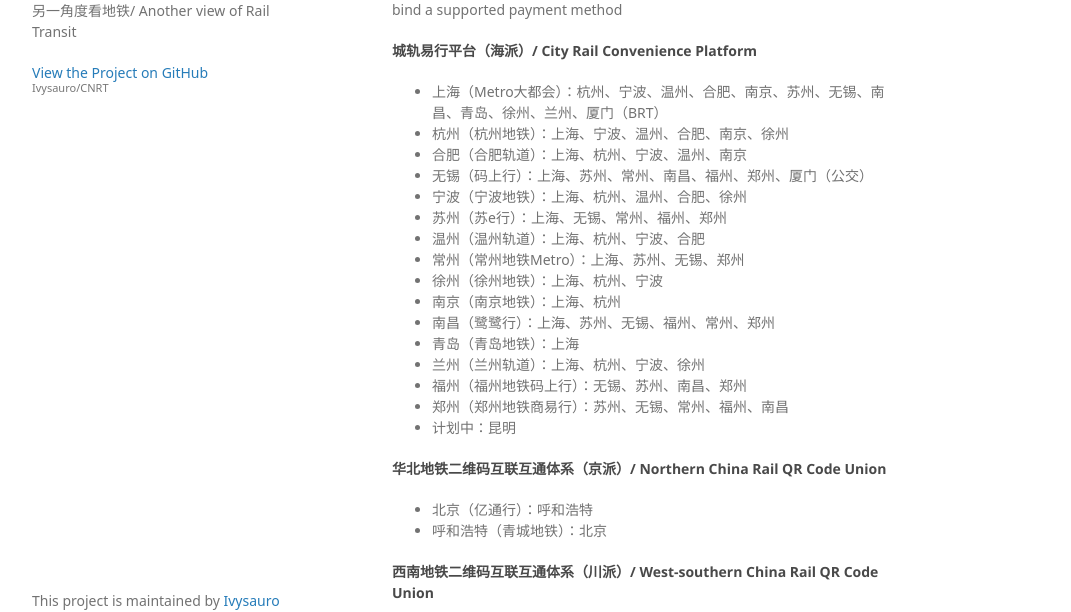
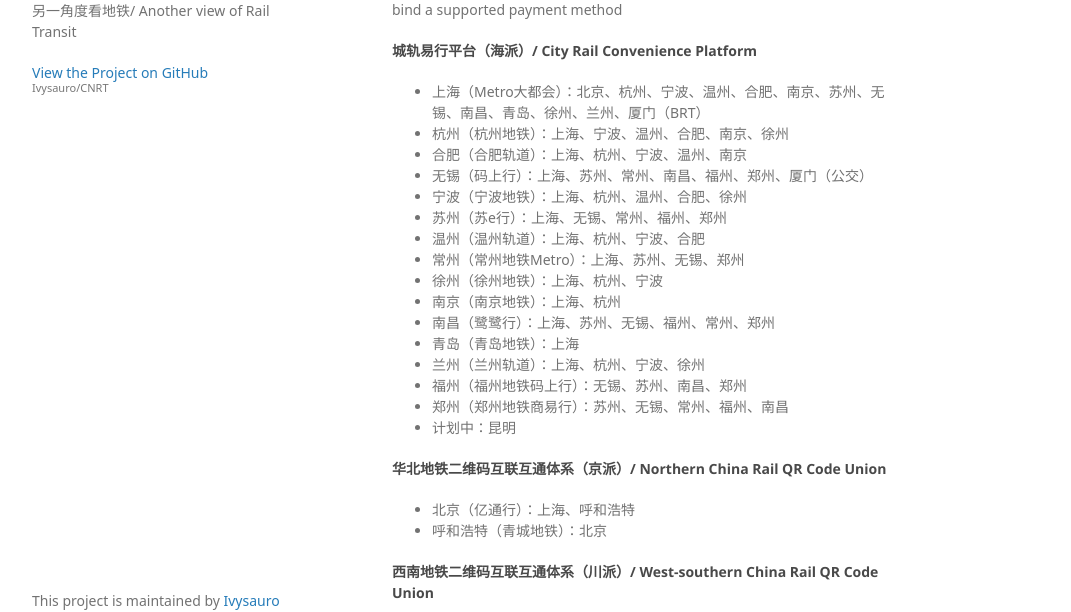
Before and after one commit to Ivysauro/CNRT, a Jekyll site: the page built from data/General Operations.md, in a window 1280 px wide and 900 px high, scrolled down 9134 px. Shown: the part 178-790 px from the top of the window, without its empty margins (178-1249 px from the left). Built offline with Jekyll 4.4.1, drawn with Linux system fonts in a browser that asks for light colours; some web fonts are replaced; our own code applies the rules of GitHub Pages for plain Markdown files; a script that is not in the unit is left out.

Commit message:
🍊更新北京、上海数据

```diff
--- a/data/General Operations.md
+++ b/data/General Operations.md
@@ -213,7 +213,7 @@
 
 #### 城轨易行平台（海派）/ City Rail Convenience Platform
 
-- 上海（Metro大都会）：杭州、宁波、温州、合肥、南京、苏州、无锡、南昌、青岛、徐州、兰州、厦门（BRT）
+- 上海（Metro大都会）：北京、杭州、宁波、温州、合肥、南京、苏州、无锡、南昌、青岛、徐州、兰州、厦门（BRT）
 - 杭州（杭州地铁）：上海、宁波、温州、合肥、南京、徐州
 - 合肥（合肥轨道）：上海、杭州、宁波、温州、南京
 - 无锡（码上行）：上海、苏州、常州、南昌、福州、郑州、厦门（公交）
@@ -232,7 +232,7 @@
 
 #### 华北地铁二维码互联互通体系（京派）/ Northern China Rail QR Code Union
 
-- 北京（亿通行）：呼和浩特
+- 北京（亿通行）：上海、呼和浩特
 - 呼和浩特（青城地铁）：北京
 
 #### 西南地铁二维码互联互通体系（川派）/ West-southern China Rail QR Code Union
```
